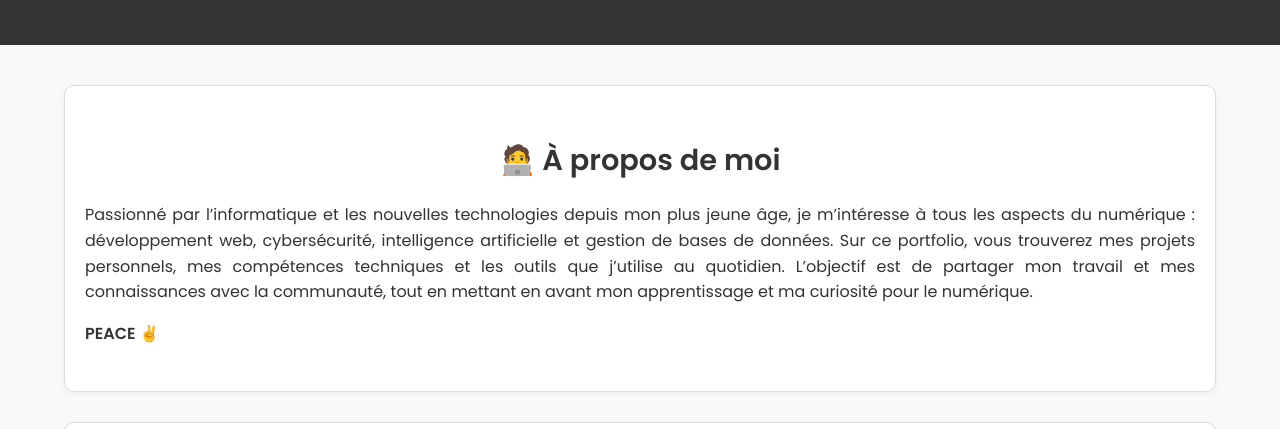
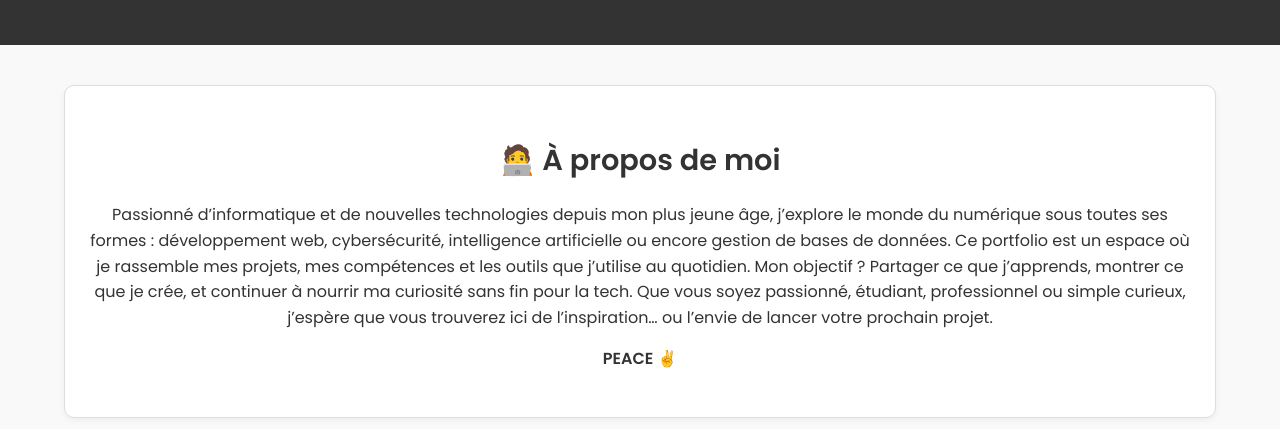
Before and after one commit to at8tech/Aliou-Thiam-Portfolio, a plain HTML site: page index.html in a window 1280 px wide. Shown: the part 129-558 px from the top of the page. Drawn offline with Linux system fonts and the light colour scheme.

Commit message:
lil debug

```diff
--- a/index.html
+++ b/index.html
@@ -35,14 +35,16 @@
       <section class="a-propos">
         <h2>🧑‍💻 À propos de moi</h2>
         <p>
-          Passionné par l’informatique et les nouvelles technologies depuis mon
-          plus jeune âge, je m’intéresse à tous les aspects du numérique :
-          développement web, cybersécurité, intelligence artificielle et gestion
-          de bases de données. Sur ce portfolio, vous trouverez mes projets
-          personnels, mes compétences techniques et les outils que j’utilise au
-          quotidien. L’objectif est de partager mon travail et mes connaissances
-          avec la communauté, tout en mettant en avant mon apprentissage et ma
-          curiosité pour le numérique.
+          Passionné d’informatique et de nouvelles technologies depuis mon plus
+          jeune âge, j’explore le monde du numérique sous toutes ses formes :
+          développement web, cybersécurité, intelligence artificielle ou encore
+          gestion de bases de données. Ce portfolio est un espace où je
+          rassemble mes projets, mes compétences et les outils que j’utilise au
+          quotidien. Mon objectif ? Partager ce que j’apprends, montrer ce que
+          je crée, et continuer à nourrir ma curiosité sans fin pour la tech.
+          Que vous soyez passionné, étudiant, professionnel ou simple curieux,
+          j’espère que vous trouverez ici de l’inspiration… ou l’envie de lancer
+          votre prochain projet.
         </p>
         <p><strong>PEACE ✌️</strong></p>
       </section>
@@ -80,12 +82,14 @@
       <section class="contact">
         <h2>🌐 Réseaux</h2>
         <div class="liste-reseaux">
-
           <a href="https://github.com/at8tech" target="_blank">
             <img src="images/github.svg" alt="GitHub" title="GitHub" />
           </a>
 
-          <a href="https://youtube.com/@at8tech?si=DlJWfoumcMGvD8I9" target="_blank">
+          <a
+            href="https://youtube.com/@at8tech?si=DlJWfoumcMGvD8I9"
+            target="_blank"
+          >
             <img src="images/youtube.svg" alt="YouTube" title="YouTube" />
           </a>
 
@@ -101,14 +105,12 @@
             <img src="images/x.svg" alt="X" title="X" />
           </a>
 
-          <a href="https://www.linkedin.com/in/at8-tech-745483396/" target="_blank">
+          <a
+            href="https://www.linkedin.com/in/at8-tech-745483396/"
+            target="_blank"
+          >
             <img src="images/linkedin.svg" alt="LinkedIn" title="LinkedIn" />
           </a>
-
-          <a href="https://discord.gg/A8yfHEen" target="_blank">
-            <img src="images/discord.svg" alt="Discord" title="Discord" />
-          </a>
-
         </div>
       </section>
     </main>
--- a/style.css
+++ b/style.css
@@ -42,7 +42,7 @@ header p {
 .a-propos p {
   line-height: 1.6;
   margin-bottom: 15px;
-  text-align: justify;
+  text-align: center;
 }
 
 .liste-outils {
```
Also changed, not shown: images/discord.svg (deleted).
